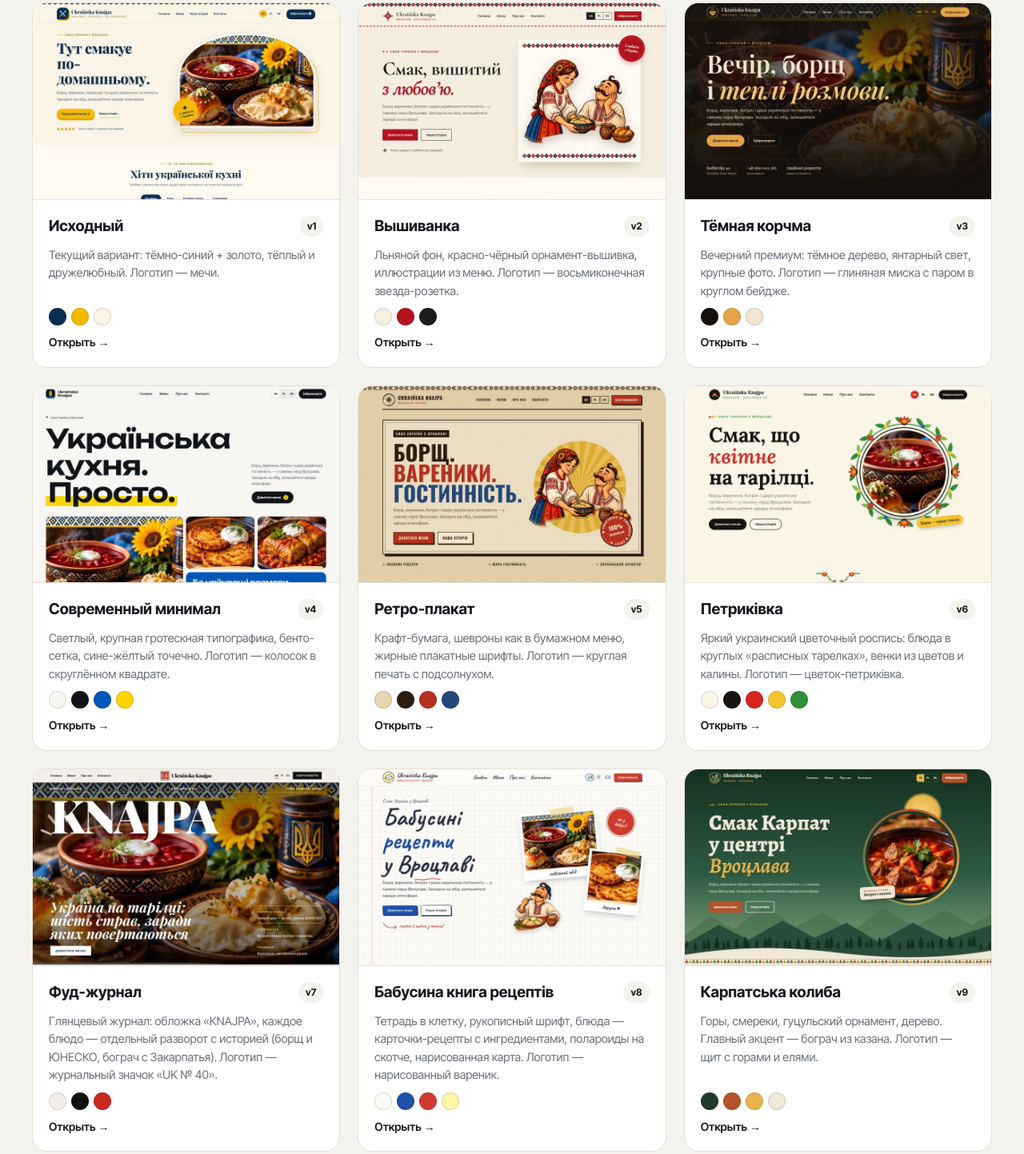
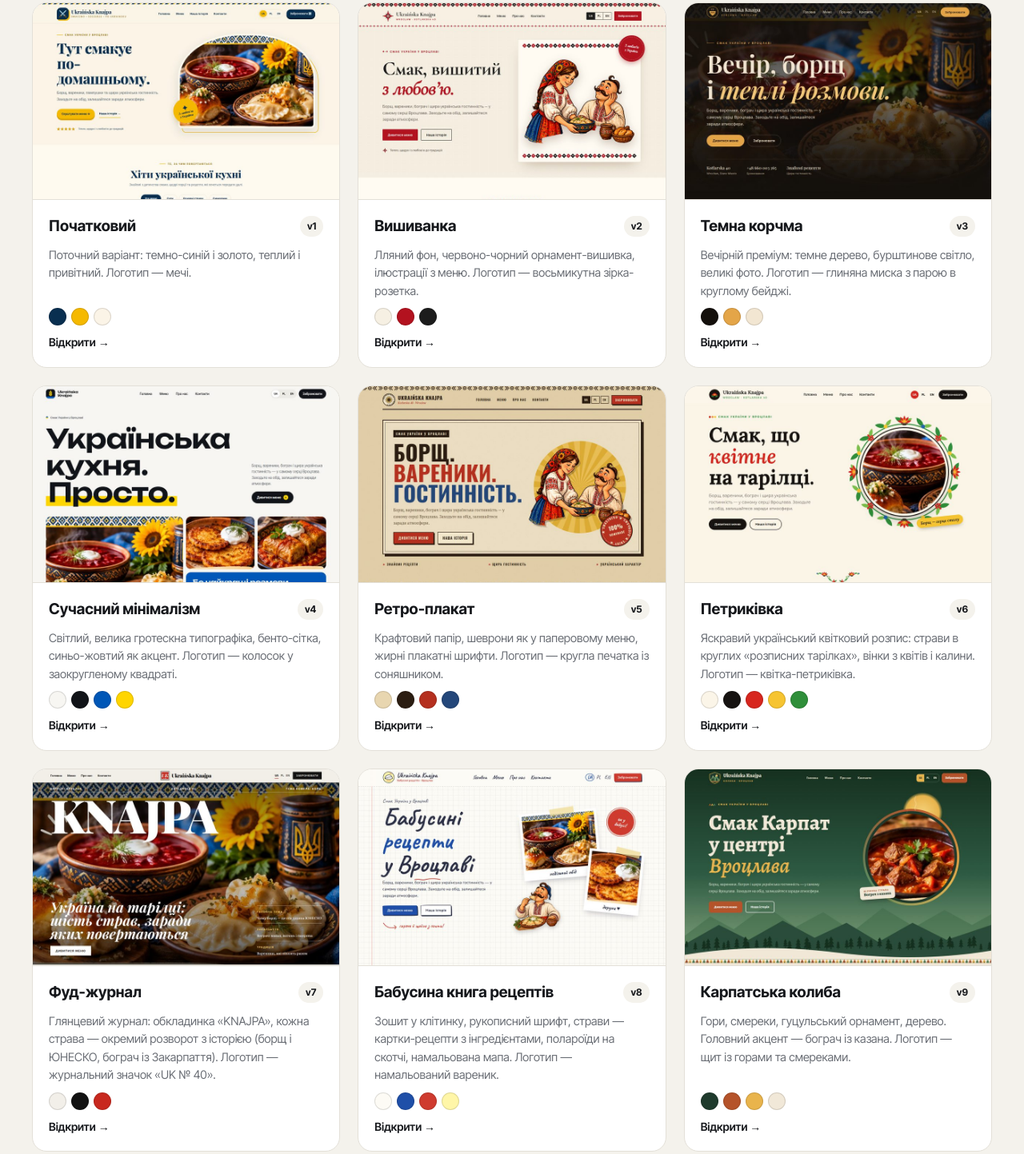
Before and after one commit to dmytro-mironov-dev/ukrainska-knajpa, a plain HTML site: page index.html in a window 1280 px wide. Shown: the part 222-1665 px from the top of the page at 80% size. Drawn offline with Linux system fonts and the light colour scheme.

Commit message:
Translate comparison page to Ukrainian
Co-Authored-By: Claude Opus 5.5 <noreply@anthropic.com>

```diff
--- a/index.html
+++ b/index.html
@@ -1,9 +1,9 @@
 <!doctype html>
-<html lang="ru">
+<html lang="uk">
 <head>
 <meta charset="utf-8">
 <meta name="viewport" content="width=device-width, initial-scale=1">
-<title>Ukraińska Knajpa — варианты редизайна</title>
+<title>Ukraińska Knajpa — варіанти редизайну</title>
 <link href="https://fonts.googleapis.com/css2?family=Inter+Tight:wght@400;500;600;700&display=swap" rel="stylesheet">
 <style>
 :root{--bg:#f4f2ec;--card:#fff;--ink:#16181c;--muted:#6b6f76;--line:#e3e0d8}
@@ -29,18 +29,18 @@ h1{font-size:clamp(30px,4vw,46px);margin:0 0 8px;letter-spacing:-.02em}
 </head>
 <body>
 <div class="wrap">
-  <h1>Ukraińska Knajpa — варианты редизайна</h1>
-  <p class="sub">9 концепций одностраничного сайта, каждая на трёх языках (UA / PL / EN — переключатель в шапке, выбор запоминается). Kotlarska 40, Wrocław.</p>
+  <h1>Ukraińska Knajpa — варіанти редизайну</h1>
+  <p class="sub">9 концепцій односторінкового сайту, кожна трьома мовами (UA / PL / EN — перемикач у шапці, вибір запам’ятовується). Kotlarska 40, Wrocław.</p>
   <div class="grid">
-    <a class="card" href="ukrainska-knajpa-redesign_v1/index.html"><img src="previews/v1.jpg" alt="v1"><div class="body"><div class="top"><b>Исходный</b><span class="v">v1</span></div><p>Текущий вариант: тёмно-синий + золото, тёплый и дружелюбный. Логотип — мечи.</p><div class="sw"><i style="background:#092f50"></i><i style="background:#f5b900"></i><i style="background:#fbf4e7"></i></div><span class="open">Открыть →</span></div></a>
-    <a class="card" href="ukrainska-knajpa-redesign_v2/index.html"><img src="previews/v2.jpg" alt="v2"><div class="body"><div class="top"><b>Вышиванка</b><span class="v">v2</span></div><p>Льняной фон, красно-чёрный орнамент-вышивка, иллюстрации из меню. Логотип — восьмиконечная звезда-розетка.</p><div class="sw"><i style="background:#f6f0e3"></i><i style="background:#b3121f"></i><i style="background:#1c1c1c"></i></div><span class="open">Открыть →</span></div></a>
-    <a class="card" href="ukrainska-knajpa-redesign_v3/index.html"><img src="previews/v3.jpg" alt="v3"><div class="body"><div class="top"><b>Тёмная корчма</b><span class="v">v3</span></div><p>Вечерний премиум: тёмное дерево, янтарный свет, крупные фото. Логотип — глиняная миска с паром в круглом бейдже.</p><div class="sw"><i style="background:#14100c"></i><i style="background:#e4a548"></i><i style="background:#f2e6d2"></i></div><span class="open">Открыть →</span></div></a>
-    <a class="card" href="ukrainska-knajpa-redesign_v4/index.html"><img src="previews/v4.jpg" alt="v4"><div class="body"><div class="top"><b>Современный минимал</b><span class="v">v4</span></div><p>Светлый, крупная гротескная типографика, бенто-сетка, сине-жёлтый точечно. Логотип — колосок в скруглённом квадрате.</p><div class="sw"><i style="background:#f7f6f2"></i><i style="background:#111418"></i><i style="background:#0057b7"></i><i style="background:#ffd500"></i></div><span class="open">Открыть →</span></div></a>
-    <a class="card" href="ukrainska-knajpa-redesign_v5/index.html"><img src="previews/v5.jpg" alt="v5"><div class="body"><div class="top"><b>Ретро-плакат</b><span class="v">v5</span></div><p>Крафт-бумага, шевроны как в бумажном меню, жирные плакатные шрифты. Логотип — круглая печать с подсолнухом.</p><div class="sw"><i style="background:#e8d6b0"></i><i style="background:#2b1d12"></i><i style="background:#b5301f"></i><i style="background:#24477a"></i></div><span class="open">Открыть →</span></div></a>
-    <a class="card" href="ukrainska-knajpa-redesign_v6/index.html"><img src="previews/v6.jpg" alt="v6"><div class="body"><div class="top"><b>Петриківка</b><span class="v">v6</span></div><p>Яркий украинский цветочный роспись: блюда в круглых «расписных тарелках», венки из цветов и калины. Логотип — цветок-петриківка.</p><div class="sw"><i style="background:#fbf5e8"></i><i style="background:#161311"></i><i style="background:#d7261e"></i><i style="background:#f6c431"></i><i style="background:#2f8f3a"></i></div><span class="open">Открыть →</span></div></a>
-    <a class="card" href="ukrainska-knajpa-redesign_v7/index.html"><img src="previews/v7.jpg" alt="v7"><div class="body"><div class="top"><b>Фуд-журнал</b><span class="v">v7</span></div><p>Глянцевый журнал: обложка «KNAJPA», каждое блюдо — отдельный разворот с историей (борщ и ЮНЕСКО, бограч с Закарпатья). Логотип — журнальный значок «UK № 40».</p><div class="sw"><i style="background:#f2efe9"></i><i style="background:#121212"></i><i style="background:#c8281e"></i></div><span class="open">Открыть →</span></div></a>
-    <a class="card" href="ukrainska-knajpa-redesign_v8/index.html"><img src="previews/v8.jpg" alt="v8"><div class="body"><div class="top"><b>Бабусина книга рецептів</b><span class="v">v8</span></div><p>Тетрадь в клетку, рукописный шрифт, блюда — карточки-рецепты с ингредиентами, полароиды на скотче, нарисованная карта. Логотип — нарисованный вареник.</p><div class="sw"><i style="background:#fdfbf5"></i><i style="background:#1f4fa8"></i><i style="background:#cf3b2f"></i><i style="background:#fff6a8"></i></div><span class="open">Открыть →</span></div></a>
-    <a class="card" href="ukrainska-knajpa-redesign_v9/index.html"><img src="previews/v9.jpg" alt="v9"><div class="body"><div class="top"><b>Карпатська колиба</b><span class="v">v9</span></div><p>Горы, смереки, гуцульский орнамент, дерево. Главный акцент — бограч из казана. Логотип — щит с горами и елями.</p><div class="sw"><i style="background:#1f3b2d"></i><i style="background:#b5532a"></i><i style="background:#e9b44c"></i><i style="background:#f1e8d8"></i></div><span class="open">Открыть →</span></div></a>
+    <a class="card" href="ukrainska-knajpa-redesign_v1/index.html"><img src="previews/v1.jpg" alt="v1"><div class="body"><div class="top"><b>Початковий</b><span class="v">v1</span></div><p>Поточний варіант: темно-синій і золото, теплий і привітний. Логотип — мечі.</p><div class="sw"><i style="background:#092f50"></i><i style="background:#f5b900"></i><i style="background:#fbf4e7"></i></div><span class="open">Відкрити →</span></div></a>
+    <a class="card" href="ukrainska-knajpa-redesign_v2/index.html"><img src="previews/v2.jpg" alt="v2"><div class="body"><div class="top"><b>Вишиванка</b><span class="v">v2</span></div><p>Лляний фон, червоно-чорний орнамент-вишивка, ілюстрації з меню. Логотип — восьмикутна зірка-розетка.</p><div class="sw"><i style="background:#f6f0e3"></i><i style="background:#b3121f"></i><i style="background:#1c1c1c"></i></div><span class="open">Відкрити →</span></div></a>
+    <a class="card" href="ukrainska-knajpa-redesign_v3/index.html"><img src="previews/v3.jpg" alt="v3"><div class="body"><div class="top"><b>Темна корчма</b><span class="v">v3</span></div><p>Вечірній преміум: темне дерево, бурштинове світло, великі фото. Логотип — глиняна миска з парою в круглому бейджі.</p><div class="sw"><i style="background:#14100c"></i><i style="background:#e4a548"></i><i style="background:#f2e6d2"></i></div><span class="open">Відкрити →</span></div></a>
+    <a class="card" href="ukrainska-knajpa-redesign_v4/index.html"><img src="previews/v4.jpg" alt="v4"><div class="body"><div class="top"><b>Сучасний мінімалізм</b><span class="v">v4</span></div><p>Світлий, велика гротескна типографіка, бенто-сітка, синьо-жовтий як акцент. Логотип — колосок у заокругленому квадраті.</p><div class="sw"><i style="background:#f7f6f2"></i><i style="background:#111418"></i><i style="background:#0057b7"></i><i style="background:#ffd500"></i></div><span class="open">Відкрити →</span></div></a>
+    <a class="card" href="ukrainska-knajpa-redesign_v5/index.html"><img src="previews/v5.jpg" alt="v5"><div class="body"><div class="top"><b>Ретро-плакат</b><span class="v">v5</span></div><p>Крафтовий папір, шеврони як у паперовому меню, жирні плакатні шрифти. Логотип — кругла печатка із соняшником.</p><div class="sw"><i style="background:#e8d6b0"></i><i style="background:#2b1d12"></i><i style="background:#b5301f"></i><i style="background:#24477a"></i></div><span class="open">Відкрити →</span></div></a>
+    <a class="card" href="ukrainska-knajpa-redesign_v6/index.html"><img src="previews/v6.jpg" alt="v6"><div class="body"><div class="top"><b>Петриківка</b><span class="v">v6</span></div><p>Яскравий український квітковий розпис: страви в круглих «розписних тарілках», вінки з квітів і калини. Логотип — квітка-петриківка.</p><div class="sw"><i style="background:#fbf5e8"></i><i style="background:#161311"></i><i style="background:#d7261e"></i><i style="background:#f6c431"></i><i style="background:#2f8f3a"></i></div><span class="open">Відкрити →</span></div></a>
+    <a class="card" href="ukrainska-knajpa-redesign_v7/index.html"><img src="previews/v7.jpg" alt="v7"><div class="body"><div class="top"><b>Фуд-журнал</b><span class="v">v7</span></div><p>Глянцевий журнал: обкладинка «KNAJPA», кожна страва — окремий розворот з історією (борщ і ЮНЕСКО, бограч із Закарпаття). Логотип — журнальний значок «UK № 40».</p><div class="sw"><i style="background:#f2efe9"></i><i style="background:#121212"></i><i style="background:#c8281e"></i></div><span class="open">Відкрити →</span></div></a>
+    <a class="card" href="ukrainska-knajpa-redesign_v8/index.html"><img src="previews/v8.jpg" alt="v8"><div class="body"><div class="top"><b>Бабусина книга рецептів</b><span class="v">v8</span></div><p>Зошит у клітинку, рукописний шрифт, страви — картки-рецепти з інгредієнтами, полароїди на скотчі, намальована мапа. Логотип — намальований вареник.</p><div class="sw"><i style="background:#fdfbf5"></i><i style="background:#1f4fa8"></i><i style="background:#cf3b2f"></i><i style="background:#fff6a8"></i></div><span class="open">Відкрити →</span></div></a>
+    <a class="card" href="ukrainska-knajpa-redesign_v9/index.html"><img src="previews/v9.jpg" alt="v9"><div class="body"><div class="top"><b>Карпатська колиба</b><span class="v">v9</span></div><p>Гори, смереки, гуцульський орнамент, дерево. Головний акцент — бограч із казана. Логотип — щит із горами та смереками.</p><div class="sw"><i style="background:#1f3b2d"></i><i style="background:#b5532a"></i><i style="background:#e9b44c"></i><i style="background:#f1e8d8"></i></div><span class="open">Відкрити →</span></div></a>
   </div>
 </div>
 </body>
```
